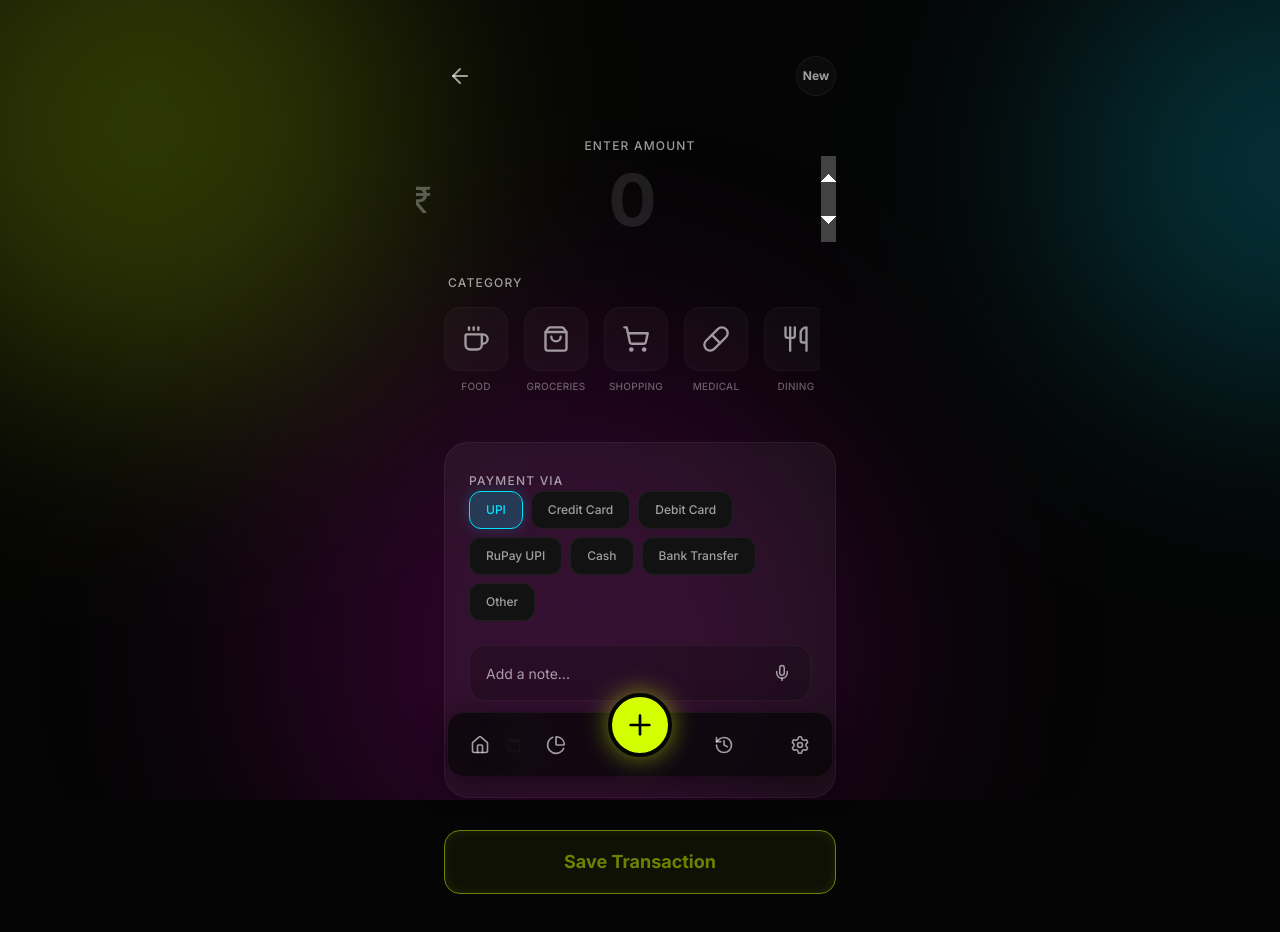
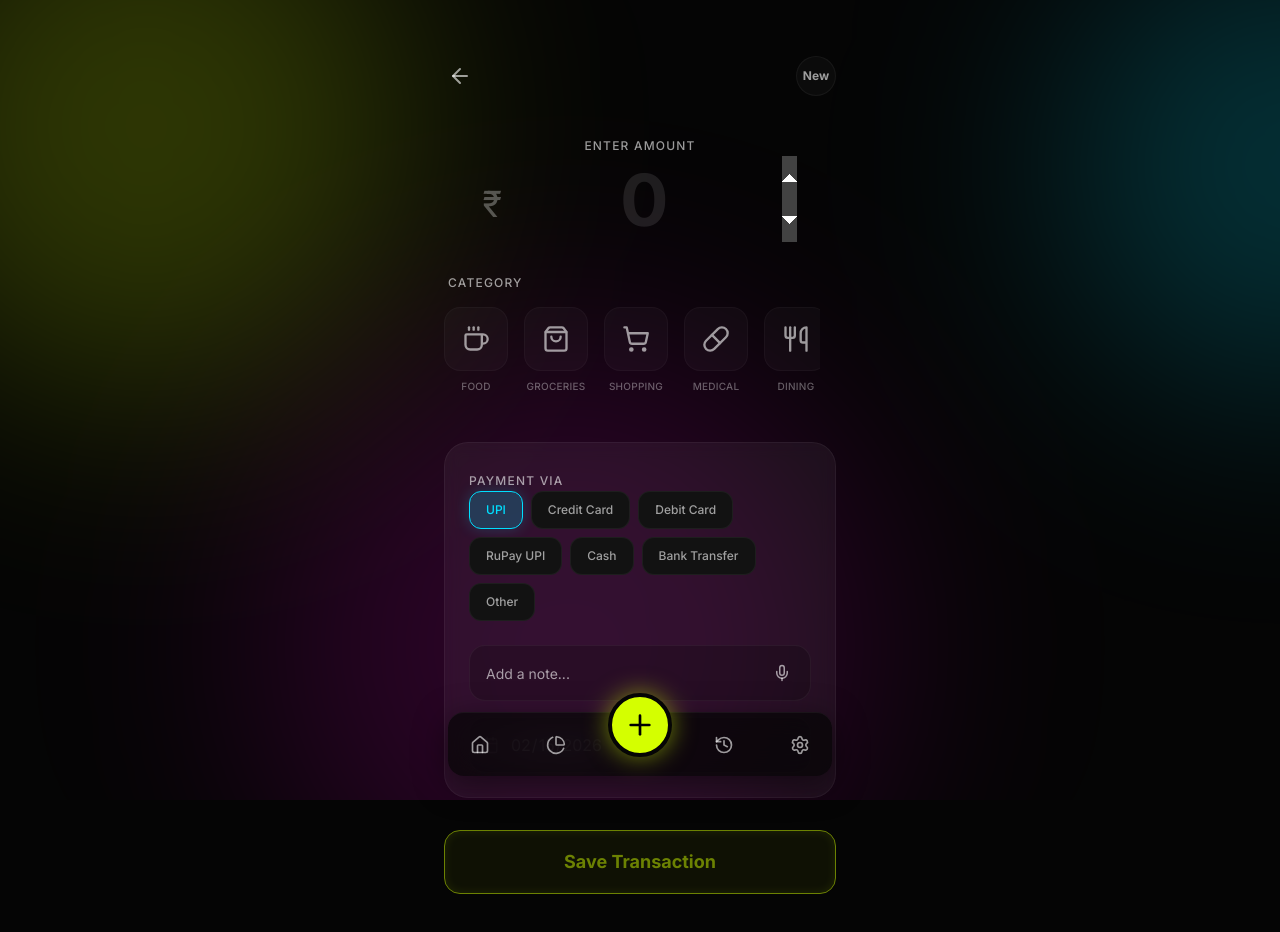
Before and after one commit to iMayuuR/paisapulse, a Next.js app: page /add in a window 1280 px wide. Shown: the top 932 px of the page. Built offline with nearby package versions, Linux system fonts and the light colour scheme.

Commit message:
fix: Optimized UI for Add Expense (Rupee alignment, Calendar, Custom Input)

```diff
--- a/src/app/add/page.tsx
+++ b/src/app/add/page.tsx
@@ -113,15 +113,15 @@ export default function AddExpensePage() {
                 {/* Massive Amount Input */}
                 <div className="text-center space-y-2 mt-4">
                     <span className="text-xs font-heading font-medium tracking-widest text-textMuted uppercase">Enter Amount</span>
-                    <div className="relative inline-block">
-                        <span className="absolute left-[-2rem] top-1/2 -translate-y-1/2 text-4xl font-heading text-textMuted/50">₹</span>
+                    <div className="flex items-center justify-center gap-1">
+                        <span className="text-4xl font-heading text-textMuted/50 pt-2">₹</span>
                         <input
                             type="number"
                             inputMode="numeric"
                             placeholder="0"
                             value={amount}
                             onChange={(e) => setAmount(e.target.value)}
-                            className="w-full bg-transparent text-7xl font-heading font-bold text-white text-center focus:outline-none placeholder:text-white/10 caret-primary"
+                            className="bg-transparent text-7xl font-heading font-bold text-white text-center focus:outline-none placeholder:text-white/10 caret-primary min-w-[1ch] max-w-[6ch]"
                             autoFocus
                         />
                     </div>
@@ -139,12 +139,12 @@ export default function AddExpensePage() {
                     />
 
                     {selectedCategoryId === "custom" && (
-                        <div className="animate-in fade-in slide-in-from-top-2 duration-300">
+                        <div className="animate-in fade-in slide-in-from-top-2 duration-300 pt-3 pb-1">
                             <Input
                                 placeholder="Enter category name (e.g. Gym, Subscription)"
                                 value={customCategoryName}
                                 onChange={(e) => setCustomCategoryName(e.target.value)}
-                                className="bg-surface border-primary/50 text-white placeholder:text-textMuted/50"
+                                className="bg-surface border-primary/50 text-white placeholder:text-textMuted/50 h-12"
                                 autoFocus
                             />
                         </div>
@@ -193,10 +193,10 @@ export default function AddExpensePage() {
                                 type="date"
                                 value={date}
                                 onChange={(e) => setDate(e.target.value)}
-                                className="w-14 h-14 bg-black/20 text-transparent rounded-2xl border border-white/5 focus:outline-none cursor-pointer z-10 relative"
+                                className="h-14 bg-black/20 text-white rounded-2xl border border-white/5 focus:border-white/20 focus:outline-none px-4 pl-10 w-full appearance-none [&::-webkit-calendar-picker-indicator]:opacity-0 z-10 relative cursor-pointer"
                             />
-                            <div className="absolute inset-0 flex items-center justify-center pointer-events-none z-0 text-textMuted">
-                                <Calendar size={20} />
+                            <div className="absolute left-3 top-1/2 -translate-y-1/2 text-textMuted pointer-events-none z-0">
+                                <Calendar size={18} />
                             </div>
                         </div>
                     </div>
```
